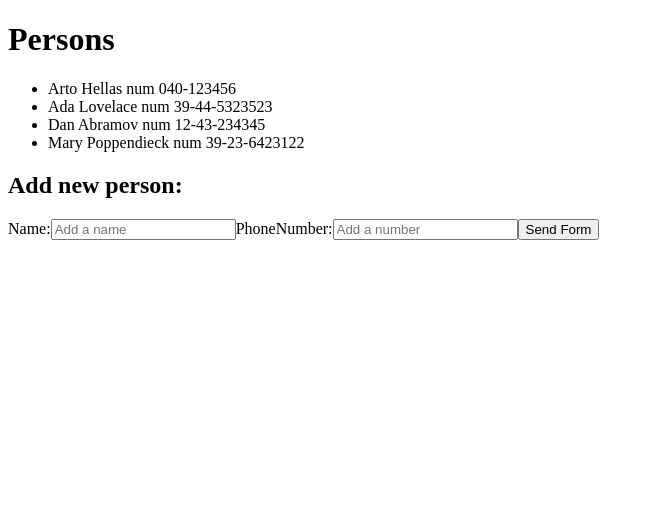
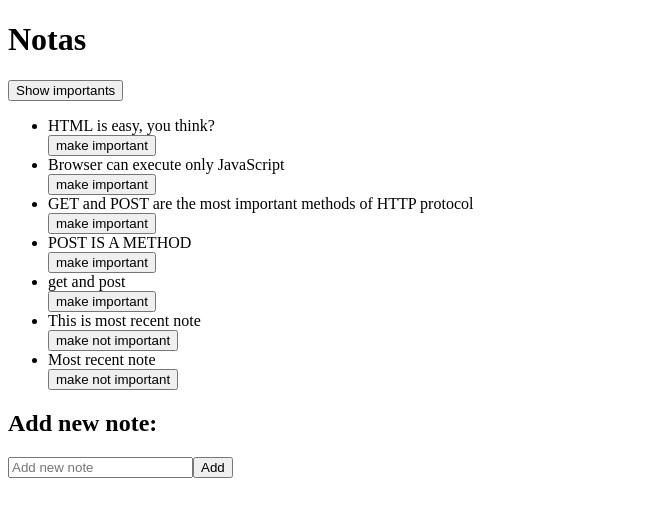
Before and after one commit to daniellizarazoo/fullstackopen, a React (Vite) app: page / in a window 1280 px wide. Shown: the top 516 px of the page, without its empty margins (0-654 px from the left). Built offline with nearby package versions, Linux system fonts and the light colour scheme; data requests are answered from the project's data file.

Commit message:
Altering data to server changing importance

```diff
--- a/db.json
+++ b/db.json
@@ -1,24 +1,39 @@
 {
-    "persons": [
+  "notes": [
     {
-        "name": "Arto Hellas",
-        "number": "040-123456",
-        "id": 1
+      "id": "1",
+      "content": "HTML is easy, you think?",
+      "important": false
     },
     {
-        "name": "Ada Lovelace",
-        "number": "39-44-5323523",
-        "id": 2
+      "id": "2",
+      "content": "Browser can execute only JavaScript",
+      "important": false
     },
     {
-        "name": "Dan Abramov",
-        "number": "12-43-234345",
-        "id": 3
+      "id": "3",
+      "content": "GET and POST are the most important methods of HTTP protocol",
+      "important": false
     },
     {
-        "name": "Mary Poppendieck",
-        "number": "39-23-6423122",
-        "id": 4
+      "id": "4",
+      "content": "POST IS A METHOD",
+      "important": false
+    },
+    {
+      "id": "5",
+      "content": "get and post",
+      "important": false
+    },
+    {
+      "id": "6",
+      "content": "This is most recent note",
+      "important": true
+    },
+    {
+      "id": "7",
+      "content": "Most recent note",
+      "important": true
     }
   ]
 }
--- a/src/App.jsx
+++ b/src/App.jsx
@@ -9,11 +9,11 @@ import axios from 'axios'
 const App = () => {
   const [notes,setNotes] = useState([])
   const [newNote,setNewNote] = useState('')
-  const [newPhone,setNewPhone] = useState('')
+  const [showAll,setShowAll] = useState(true)
 
   useEffect(()=>{
     axios
-      .get('http://localhost:3001/persons')
+      .get('http://localhost:3001/notes')
       .then(response=>{
         setNotes(response.data)
       })
@@ -23,37 +23,52 @@ const App = () => {
 
   const handleChangesOnNewValue = (event) => setNewNote(event.target.value)
 
-  const handleChangeOnPhone = (event)=> setNewPhone(event.target.value)
+  const handleNewNote = (event) => {
+    event.preventDefault()
+    const noteObject = {
+      id: notes.length+1,
+      content: newNote,
+      important: Math.random() < 0.5
+    }
 
-  const handleAddingNewPhones = (event) => {
-    event.preventDefault()
-    const exists = notes.find(data=>data.name===newNote)?
-    alert('Name already exists within the list') : setNotes(notes.concat({'name':newNote,'id':notes.length+1,'number':newPhone}))
-    setNewNote('')
-    setNewPhone('')
+    axios
+      .post('http://localhost:3001/notes',noteObject)
+      .then(response =>{
+        setNotes(notes.concat(response.data))
+        setNewNote('')
+      })
+  }
+
+  const toggleImportanceOf = (id) => {
+    const url = `http://localhost:3001/notes/${id}`;
+    const note = notes.find(n=>n.id==id)
+    const changedNote = {...note, important: !note.important}
+
+    axios.put(url, changedNote).then(response =>{
+      setNotes(notes.map(n=> n.id !== id? n:response.data))
+    })
   }
 
   return(
     <div>
-      <Titles title='Persons'/>
-      <Note persons={notes}/>
-      <Titles title='Add new person:' h={2}/>
-      <Form
-        labels={
-          ['Name','PhoneNumber']
-        }
-        inputs={[{
-          placeholder : 'Add a name',
-          value : newNote,
-          onChange: handleChangesOnNewValue
-        },
-        {
-          placeholder : 'Add a number',
-          value : newPhone,
-          onChange: handleChangeOnPhone
-        }]}
-        onClick= {handleAddingNewPhones}
+      <Titles title='Notas'/>
+      <Button
+        text={showAll?'Show importants':'Show all'}
+        onClick={handleShowAll}
       />
+      {showAll
+        ? <Note notes={notes} toggleImportance={toggleImportanceOf}/>
+        :<Note notes={notes.filter(note=>note.important==true)} toggleImportance={toggleImportanceOf}/>
+      }
+      <Titles title='Add new note:' h={2}/>
+      <form onSubmit={handleNewNote}>
+        <Input
+          placeholder='Add new note'
+          value={newNote}
+          onChange={handleChangesOnNewValue}
+        />
+        <button type="submit">Add</button>
+      </form>
 
     </div>
   )
--- a/src/components/Note.jsx
+++ b/src/components/Note.jsx
@@ -1,5 +1,17 @@
-const Note = ({persons}) => {
-    const note = persons.map(note=><li key={note.id}>{note.name} num {note.number}</li>)
+import React from "react"
+
+const Note = ({notes,toggleImportance}) => {
+
+    const note = notes.map(note=>{
+        const label = note.important?
+        'make not important' : 'make important'
+        return (
+            <React.Fragment key={note.id}>
+                <li>{note.content}</li>
+                <button onClick={()=>toggleImportance(note.id)}>{label}</button>
+            </React.Fragment>
+        )
+    })
     return(
         <ul>
             {note}
```
Lines whose indentation alone changed are shown as unchanged.
